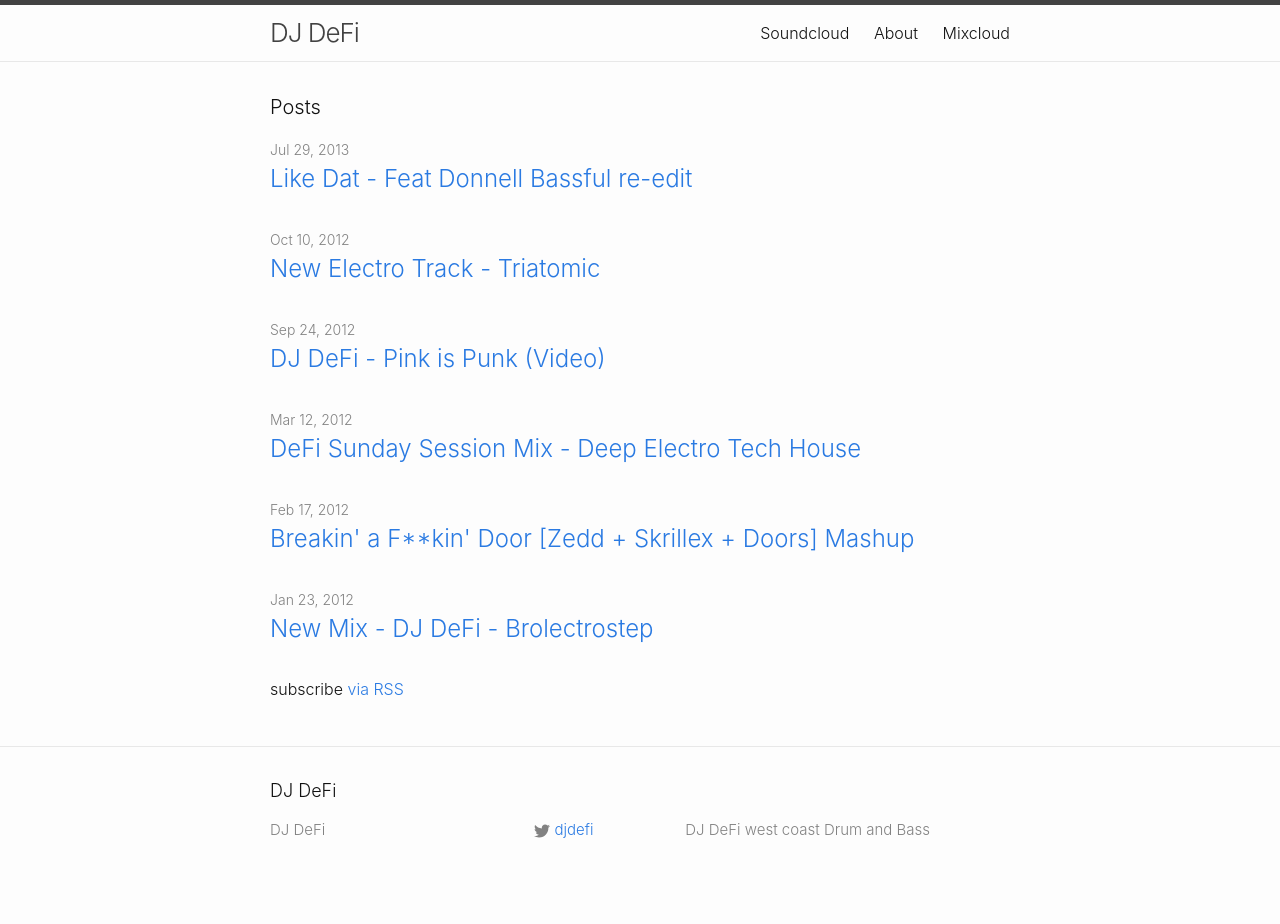
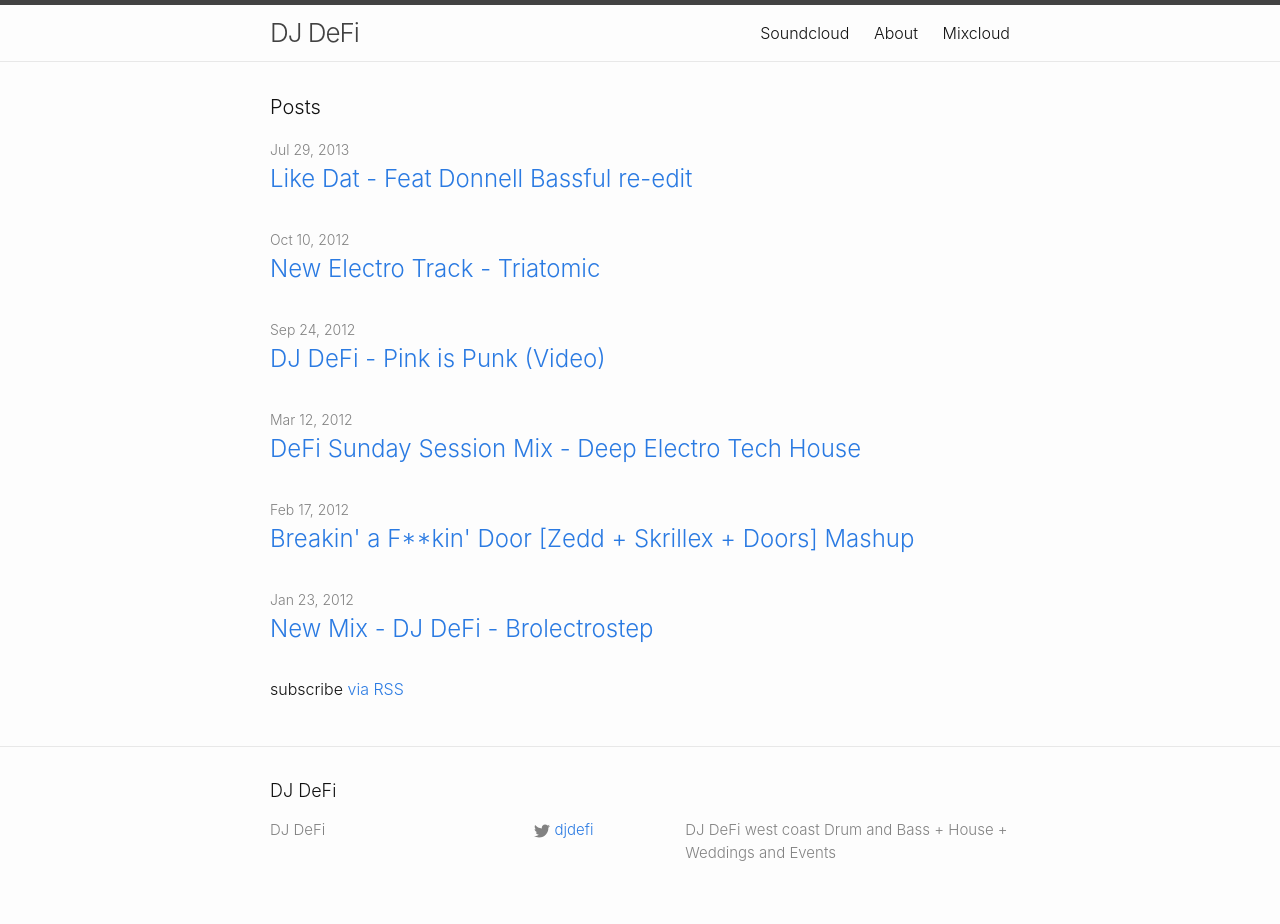
Before and after one commit to rtrauntvein/djdefi.com, a Jekyll site: the page built from index.html, in a window 1280 px wide. Built offline with Jekyll 4.4.1, drawn with Linux system fonts in a browser that asks for light colours; before the commit the page ends 902 px from its top, so only the background shows below that.

Commit message:
describe

```diff
--- a/_config.yml
+++ b/_config.yml
@@ -1,7 +1,7 @@
 # Site settings
 title: DJ DeFi
 description: > # this means to ignore newlines until "baseurl:"
-  DJ DeFi west coast Drum and Bass
+  DJ DeFi west coast Drum and Bass + House + Weddings and Events
 baseurl: "" # the subpath of your site, e.g. /blog/
 url: "https://djdefi.com" # the base hostname & protocol for your site
 twitter_username: djdefi
```
